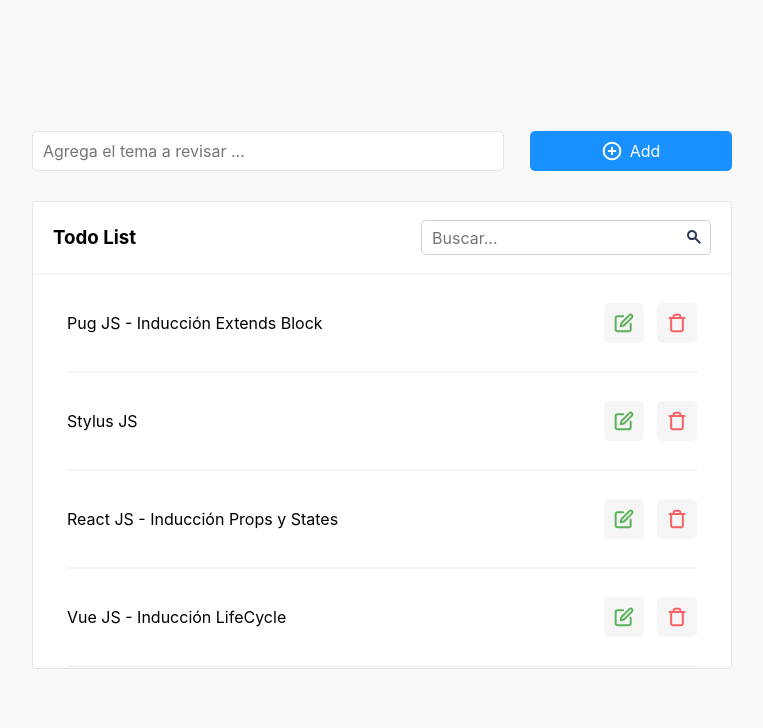
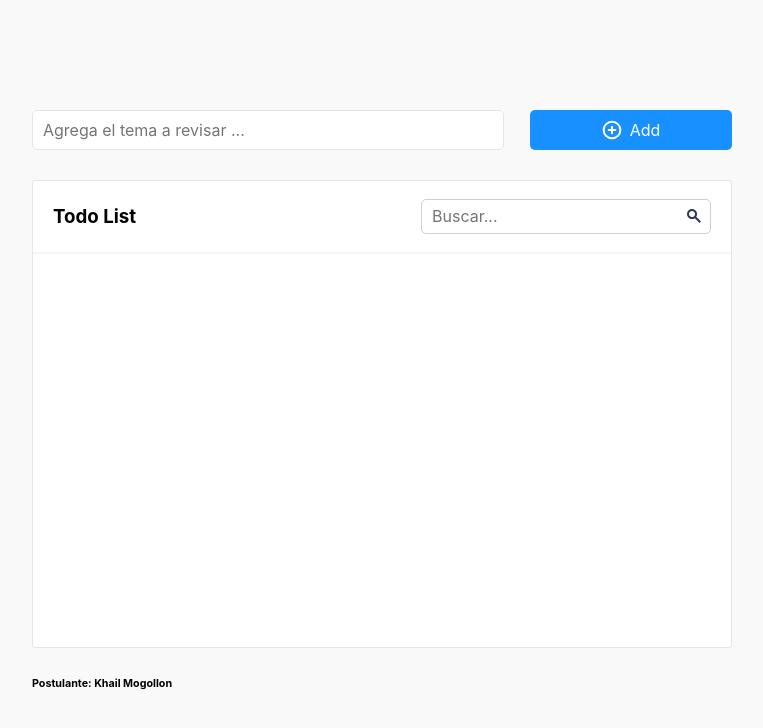
Before and after one commit to khail-stack/TodoList-Challenge, a React (Create React App) app: page / in a window 1280 px wide. Shown: the top 728 px of the page, without its empty margins (258-1021 px from the left). Built offline with nearby package versions, Linux system fonts and the light colour scheme.

Commit message:
feat: task3(add Todo - function)

```diff
--- a/public/index.html
+++ b/public/index.html
@@ -15,6 +15,7 @@
       user's mobile device or desktop. See https://developers.google.com/web/fundamentals/web-app-manifest/
     -->
     <link rel="manifest" href="%PUBLIC_URL%/manifest.json" />
+    <link rel="stylesheet" href="https://cdnjs.cloudflare.com/ajax/libs/font-awesome/5.14.0/css/all.min.css" />
     <!--
       Notice the use of %PUBLIC_URL% in the tags above.
       It will be replaced with the URL of the `public` folder during the build.
--- /dev/null
+++ b/src/app/todolist/components/TodoAddForm.tsx
@@ -0,0 +1,45 @@
+import React, { FormEvent, useState } from 'react'
+import Notification, { type } from '../../shared/toast/Toast'
+import plusCircle from '../static/plus-circle.svg'
+
+interface Props {
+    dispatchAddTodo: Function
+}
+
+const TodoAddForm = ({dispatchAddTodo} : Props) : JSX.Element => {
+
+    const [textTodo, setTextTodo] = useState('')
+
+    const handleSubmitTodo = (e : FormEvent) => {
+
+        e.preventDefault()
+
+        if (textTodo.trim() === '') {
+            return Notification(type.warning, "No agregar espacios en blanco!")
+        }
+
+        const newTodo = {
+            id: new Date().getTime(),
+            text: textTodo,
+        }
+
+        dispatchAddTodo({
+            type: 'addTodo',
+            payload: newTodo
+        })
+
+        setTextTodo('')
+
+        Notification(type.success, "Nueva tarea agregada!")
+
+    }
+
+    return (
+        <form onSubmit={handleSubmitTodo} className="todo_input_form">
+            <input placeholder="Agrega el tema a revisar ..." type="text" name="textTodo" autoComplete="off" value={textTodo} onChange={(e) => setTextTodo(e.target.value)} required />
+            <button type="submit"> <img src={plusCircle} alt="plus-circle"></img> Add</button>
+        </form>
+    )
+}
+
+export default TodoAddForm
--- /dev/null
+++ b/src/app/todolist/components/TodoListContainer.tsx
@@ -0,0 +1,20 @@
+import React from 'react'
+import TodoListItem from './TodoListItem'
+
+interface Props {
+    todoList: []
+}
+
+const TodoListContainer = ({todoList} : Props) : JSX.Element => {
+    return (
+        <ul className="list_todo">
+            {
+                todoList.map((todo : any, index: number) => (
+                    <TodoListItem key={index} todo={todo} />
+                ))
+            }
+        </ul>
+    )
+}
+
+export default TodoListContainer
--- /dev/null
+++ b/src/app/todolist/components/TodoListItem.tsx
@@ -0,0 +1,27 @@
+import React from 'react'
+import edit from '../static/edit.svg'
+import trash from '../static/trash.svg'
+
+interface Props {
+    todo: {
+        id: string,
+        text: string
+    }
+}
+
+const TodoListItem = ({todo} : Props) : JSX.Element => {
+    return (
+        <li className="list_todo--item">
+            <p>
+                <span>{todo.text}</span>
+                <span className="noselect">
+                    <img src={edit} alt="edit" onClick={() => console.log('editar')}/>
+                    <img src={trash} alt="delete" onClick={() => console.log('eliminar')}/>
+                </span>
+            </p>
+            <hr />
+        </li>
+    )
+}
+
+export default TodoListItem
--- a/src/app/todolist/pages/TodoList.tsx
+++ b/src/app/todolist/pages/TodoList.tsx
@@ -1,111 +1,46 @@
-import React from 'react'
-import plusCircle from '../static/plus-circle.svg'
-import edit from '../static/edit.svg'
-import trash from '../static/trash.svg'
+import React, { useEffect, useReducer } from 'react'
 import search from '../static/search_small.svg'
 import '../sass/todolistpage.sass'
+import {todoListReducer} from '../services/todoListReducer'
+import TodoListContainer from '../components/TodoListContainer'
+import TodoAddForm from '../components/TodoAddForm'
 
-const TodoList = () => {
+const init = () => {
+    return JSON.parse(localStorage.getItem('todoList') || '[]') || [];
+}
+
+const TodoList = (): JSX.Element => {
+
+    const [state, dispatch] = useReducer(todoListReducer, [], init)
+
+    useEffect(() => {
+
+        localStorage.setItem('todoList', JSON.stringify(state))
+
+    }, [state])
+
     return (
         <div className="todo_list_container">
             <div className="todo_list_content">
-                <form className="todo_input_form">
-                    <input placeholder="Agrega el tema a revisar ..." type="text" />
-                    <button> <img src={plusCircle} alt="plus-circle"></img> Add</button>
-                </form>
+
+                <TodoAddForm dispatchAddTodo={dispatch} />
 
                 <div className="card_container">
                     <div className="card_container--head">
                         <h3>Todo List</h3>
                         <div className="search_container">
-                            <input type="text" placeholder="Buscar..." />
+                            <input type="text" placeholder="Buscar..."  />
                             <img src={search} alt="search" />
                         </div>
                     </div>
                     <hr />
                     <div className="card_container--body">
-                        <ul className="list_todo">
-
-                            <li className="list_todo--item">
-
-                                <p>
-
-                                    <span>
-                                        Pug JS - Inducción Extends Block
-                                    </span>
-
-                                    <span className="noselect">
-                                        <img src={edit} alt="edit" onClick={() => console.log('editar')}/>
-                                        <img src={trash} alt="delete" onClick={() => console.log('eliminar')}/>
-                                    </span>
-
-                                </p>
-
-                                <hr />
-
-                            </li>
-
-
-                            <li className="list_todo--item">
-
-                                <p>
-
-                                    <span>
-                                        Stylus JS
-                                    </span>
-
-                                    <span className="noselect">
-                                        <img src={edit} alt="edit" />
-                                        <img src={trash} alt="edit" />
-                                    </span>
-
-                                </p>
-
-                                <hr />
-
-
-                            </li>
-
-                            <li className="list_todo--item">
-
-                                <p>
-
-                                    <span>
-                                        React JS - Inducción Props y States
-                                    </span>
-
-                                    <span className="noselect">
-                                        <img src={edit} alt="edit" />
-                                        <img src={trash} alt="edit" />
-                                    </span>
-
-                                </p>
-
-                                <hr />
-
-                            </li>
-
-                            <li className="list_todo--item">
-
-                                <p>
-
-                                    <span>
-                                        Vue JS - Inducción LifeCycle
-                                    </span>
-
-                                    <span className="noselect">
-                                        <img src={edit} alt="edit" />
-                                        <img src={trash} alt="edit" />
-                                    </span>
-
-                                </p>
-
-                                <hr />
-
-                            </li>
-                        </ul>
+                        <TodoListContainer todoList={state} />
                     </div>
                 </div>
+
+                <h6>Postulante: Khail Mogollon</h6>
+
             </div>
         </div>
     )
--- /dev/null
+++ b/src/app/todolist/services/todoListReducer.tsx
@@ -0,0 +1,24 @@
+
+interface IAction {
+    type: String,
+    payload: any
+}
+
+
+export const todoListReducer = (state = [], action : IAction) : any => {
+    switch (action.type) {
+        case 'addTodo':
+            return [action.payload, ...state];
+
+        // case 'deleteTodo':
+
+        //     break;
+
+        // case 'updateTodo':
+
+        //     break;
+
+        default:
+            return state;
+    }
+}
```
